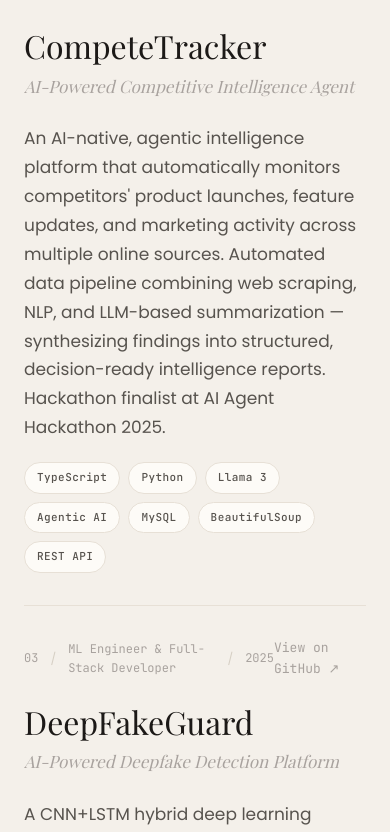
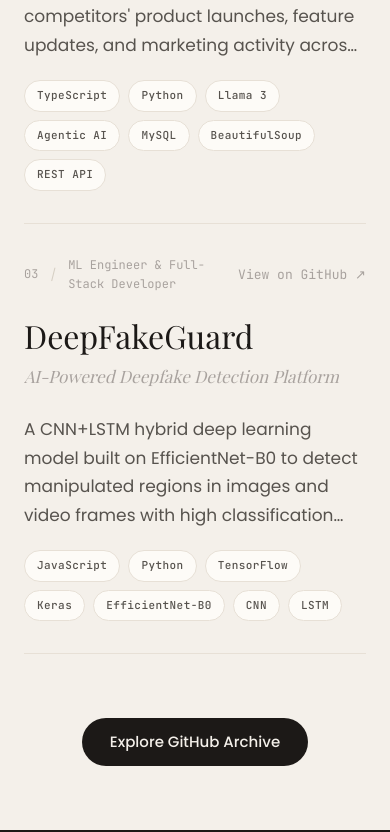
Before and after one commit to SanjayMuthuswamy/sanjay.dev, a React (Vite) app: page / in a window 390 px wide. Shown: the part 7072-7904 px from the top of the page. Built offline with nearby package versions, Linux system fonts and the light colour scheme; a web font is replaced by a local one.

Commit message:
Refine UI/UX: add resume link, fix mobile layout, add Explore GitHub button

```diff
--- a/src/components/Contact.jsx
+++ b/src/components/Contact.jsx
@@ -3,6 +3,7 @@ import { useScrollReveal, revealVariants } from '../hooks/useAnimations'
 import './Contact.css'
 
 const SOCIALS = [
+  { label: 'Resume', href: '/Sanjay_Resume.pdf' },
   { label: 'GitHub', href: 'https://github.com/SanjayMuthuswamy' },
   { label: 'LinkedIn', href: 'https://www.linkedin.com/in/sanjaymuthuswamy/' },
   { label: 'LeetCode', href: 'https://leetcode.com/SanjayM_' },
--- a/src/components/Navbar.jsx
+++ b/src/components/Navbar.jsx
@@ -60,6 +60,7 @@ export default function Navbar() {
 
         <div className="navbar__actions">
           <div className="navbar__socials">
+            <a href="/Sanjay_Resume.pdf" target="_blank" rel="noreferrer" className="navbar__social-link">CV</a>
             <a href="https://www.linkedin.com/in/sanjaymuthuswamy/" target="_blank" rel="noreferrer" className="navbar__social-link">LI</a>
             <a href="https://github.com/SanjayMuthuswamy" target="_blank" rel="noreferrer" className="navbar__social-link">GH</a>
           </div>
@@ -91,7 +92,7 @@ export default function Navbar() {
           <motion.div
             className="navbar__mobile"
             initial={{ opacity: 0, height: 0 }}
-            animate={{ opacity: 1, height: 'auto' }}
+            animate={{ opacity: 1, height: 'calc(100vh - var(--nav-height))' }}
             exit={{ opacity: 0, height: 0 }}
             transition={{ duration: 0.4, ease: [0.16, 1, 0.3, 1] }}
           >
@@ -106,6 +107,7 @@ export default function Navbar() {
               </a>
             ))}
             <div className="navbar__mobile-socials">
+              <a href="/Sanjay_Resume.pdf" target="_blank" rel="noreferrer">Resume</a>
               <a href="https://www.linkedin.com/in/sanjaymuthuswamy/" target="_blank" rel="noreferrer">LinkedIn</a>
               <a href="https://github.com/SanjayMuthuswamy" target="_blank" rel="noreferrer">GitHub</a>
             </div>
--- a/src/components/Projects.css
+++ b/src/components/Projects.css
@@ -54,6 +54,8 @@
   color: var(--text-tertiary);
   text-decoration: none;
   transition: color 0.3s ease;
+  white-space: nowrap;
+  flex-shrink: 0;
 }
 
 .project-card__github:hover {
@@ -131,6 +133,29 @@
   transform-origin: left;
 }
 
+.projects__more {
+  margin-top: var(--space-2xl);
+  text-align: center;
+}
+
+.projects__more-btn {
+  display: inline-flex;
+  align-items: center;
+  padding: 0.75rem 1.75rem;
+  font-family: var(--font-body);
+  font-size: 0.9375rem;
+  font-weight: 500;
+  color: var(--text-inverse);
+  background-color: var(--bg-dark);
+  border-radius: 100px;
+  text-decoration: none;
+  transition: background-color 0.3s ease;
+}
+
+.projects__more-btn:hover {
+  background-color: #292524;
+}
+
 @media (max-width: 768px) {
   .project-card__content {
     grid-template-columns: 1fr;
@@ -144,4 +169,11 @@
   .project-card:hover .project-card__inner {
     padding-left: 0.5rem;
   }
+
+  .project-card__desc {
+    display: -webkit-box;
+    -webkit-line-clamp: 4;
+    -webkit-box-orient: vertical;
+    overflow: hidden;
+  }
 }
--- a/src/components/Projects.jsx
+++ b/src/components/Projects.jsx
@@ -74,6 +74,24 @@ export default function Projects() {
             <ProjectCard key={project.id} project={project} />
           ))}
         </motion.div>
+
+        <motion.div
+          className="projects__more"
+          variants={revealVariants.fadeUp}
+          initial="hidden"
+          animate={controls}
+        >
+          <motion.a
+            href="https://github.com/SanjayMuthuswamy"
+            target="_blank"
+            rel="noopener noreferrer"
+            className="projects__more-btn"
+            whileHover={{ scale: 1.03 }}
+            whileTap={{ scale: 0.97 }}
+          >
+            Explore GitHub Archive
+          </motion.a>
+        </motion.div>
       </div>
     </section>
   )
@@ -92,8 +110,6 @@ function ProjectCard({ project }) {
             <span className="project-card__idx text-mono">{project.idx}</span>
             <span className="project-card__divider">/</span>
             <span className="project-card__role text-mono">{project.role}</span>
-            <span className="project-card__divider">/</span>
-            <span className="project-card__year text-mono">{project.year}</span>
           </div>
           {project.github && (
             <motion.a
--- a/src/styles/index.css
+++ b/src/styles/index.css
@@ -194,6 +194,7 @@ button {
 
 .section {
   padding: var(--space-3xl) 0;
+  scroll-margin-top: var(--nav-height);
 }
 
 .section-divider {
```
Also changed, not shown: 1 other file (tests, documents, lock files or other folders).
